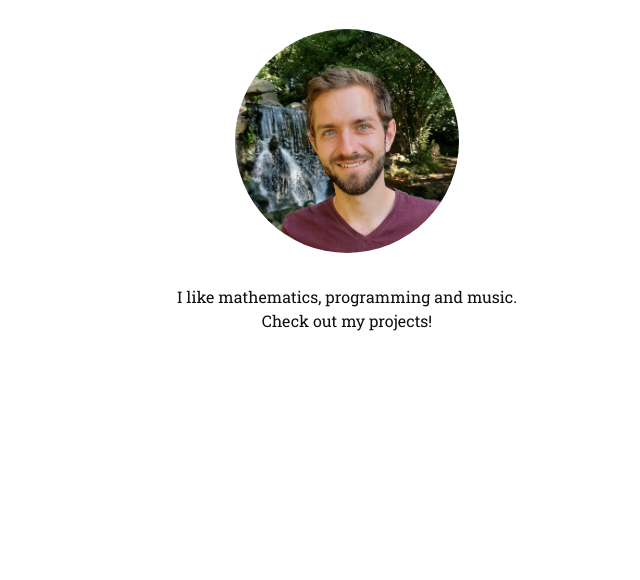
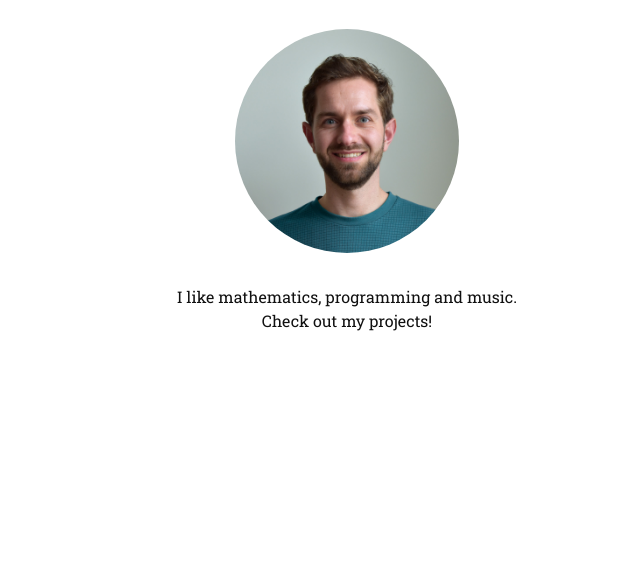
Before and after one commit to jessetvogel/jessetvogel.github.io, a plain HTML site: page index.html in a window 1280 px wide. Shown: the part 158-738 px from the top of the page, without its empty margins (293-933 px from the left). Drawn offline with Linux system fonts and the light colour scheme.

Commit message:
New photo

```diff
--- a/scss/style.scss
+++ b/scss/style.scss
@@ -112,7 +112,7 @@ body {
         border-radius: 50%;
         background-color: var(--color-blue) 50%;
         margin: 32px auto;
-        background-image: url('../img/me.jpg');
+        background-image: url('../img/ik.jpg');
         background-size: cover;
         // background-blend-mode: luminosity;
 
```
Also changed, not shown: css/style.css, img/ik.jpg (added), img/me.jpg (deleted).
